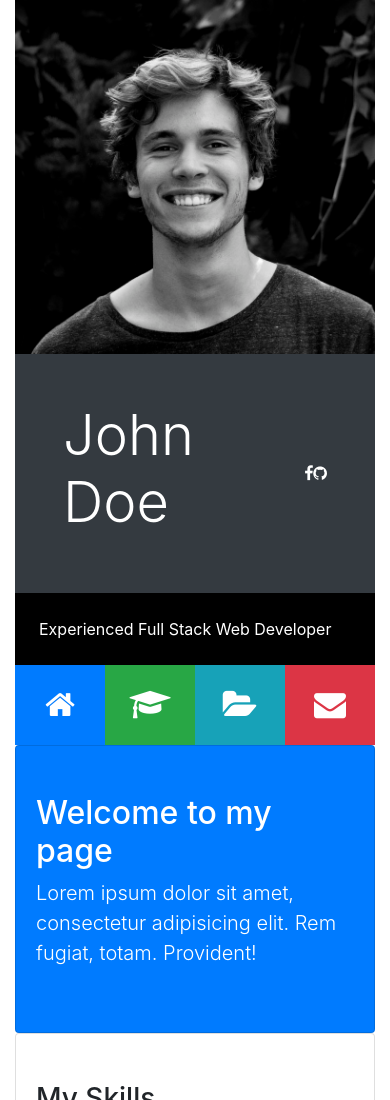
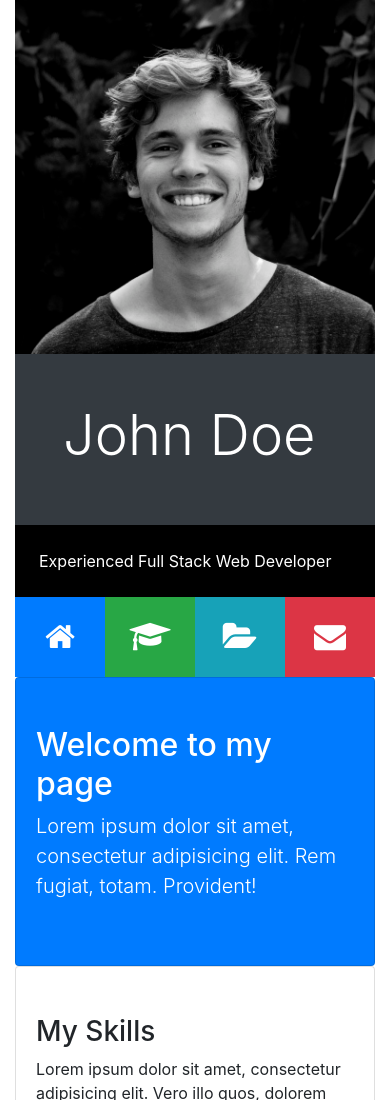
Before and after one commit to mizanur3950/PortfolioGrid, a plain HTML site: page index.html in a window 390 px wide. Shown: the top 1100 px of the page. Drawn offline with nearby package versions, Linux system fonts and the light colour scheme; some packages are replaced by stand-ins of ours; a script that the page names is missing.

Commit message:
Update index.html

```diff
--- a/index.html
+++ b/index.html
@@ -33,12 +33,12 @@
               <div class="p-5 bg-dark text-white">
                 <div class="d-flex flex-row justify-content-between align-items-center">
                   <h1 class="display-4">John Doe</h1>
-                  <div>
+                  <div class="d-none d-lg-block">
                     <a href="http://facebook.com" class="text-white">
                       <i class="fa fa-facebook"></i>
                     </a>
                   </div>
-                  <div>
+                  <div class="d-none d-lg-block">
                     <a href="http://github.com" class="text-white">
                       <i class="fa fa-github"></i>
                     </a>
```
